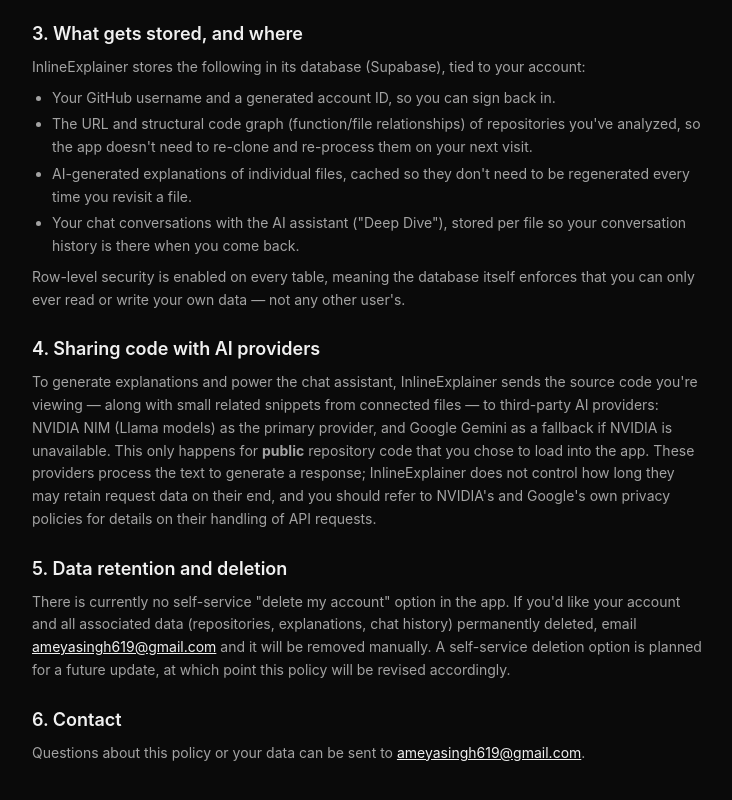
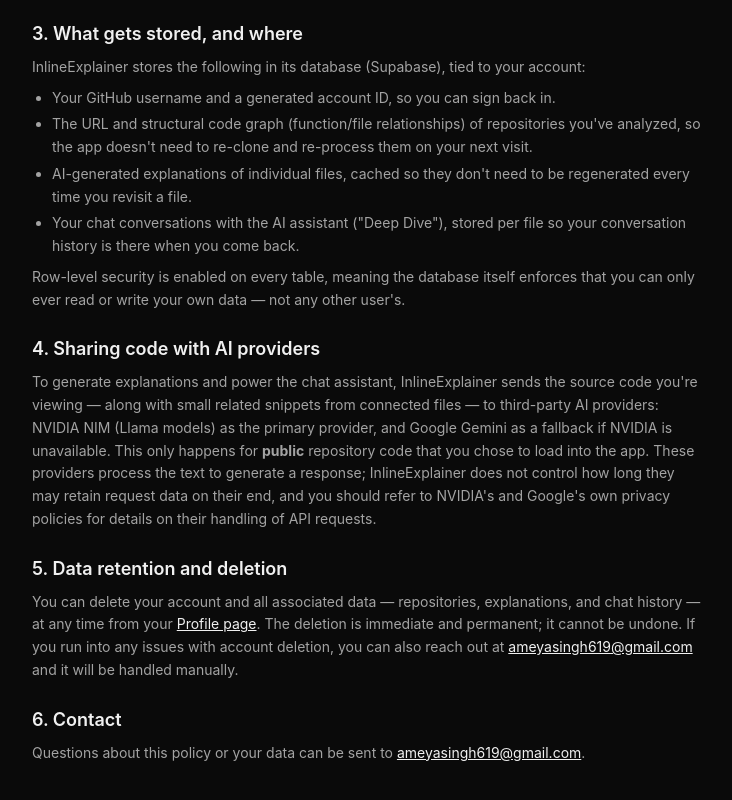
Before and after one commit to AmeyaSingh23/inline_explainer, a Next.js app in the folder apps/web/: page /privacy in a window 1280 px wide. Shown: the part 616-1416 px from the top of the page, without its empty margins (272-1004 px from the left). Built offline with nearby package versions, Linux system fonts and the light colour scheme.

Commit message:
fix: update privacy policy section 5 to reference self-service profile deletion

```diff
--- a/apps/web/app/privacy/page.tsx
+++ b/apps/web/app/privacy/page.tsx
@@ -72,11 +72,17 @@
                     <section className="flex flex-col gap-2">
                         <h2 className="text-lg font-semibold text-[var(--text-primary)]">5. Data retention and deletion</h2>
                         <p>
-                            There is currently no self-service "delete my account" option in the app. If you'd like your
-                            account and all associated data (repositories, explanations, chat history) permanently deleted,
-                            email <a href="mailto:ameyasingh619@gmail.com" className="text-[var(--text-primary)] underline hover:no-underline">ameyasingh619@gmail.com</a>{" "}
-                            and it will be removed manually. A self-service deletion option is planned for a future update,
-                            at which point this policy will be revised accordingly.
+                            You can delete your account and all associated data — repositories, explanations, and chat
+                            history — at any time from your{" "}
+                            <Link href="/profile" className="text-[var(--text-primary)] underline hover:no-underline">
+                                Profile page
+                            </Link>
+                            . The deletion is immediate and permanent; it cannot be undone. If you run into any issues
+                            with account deletion, you can also reach out at{" "}
+                            <a href="mailto:ameyasingh619@gmail.com" className="text-[var(--text-primary)] underline hover:no-underline">
+                                ameyasingh619@gmail.com
+                            </a>{" "}
+                            and it will be handled manually.
                         </p>
                     </section>
 
```
